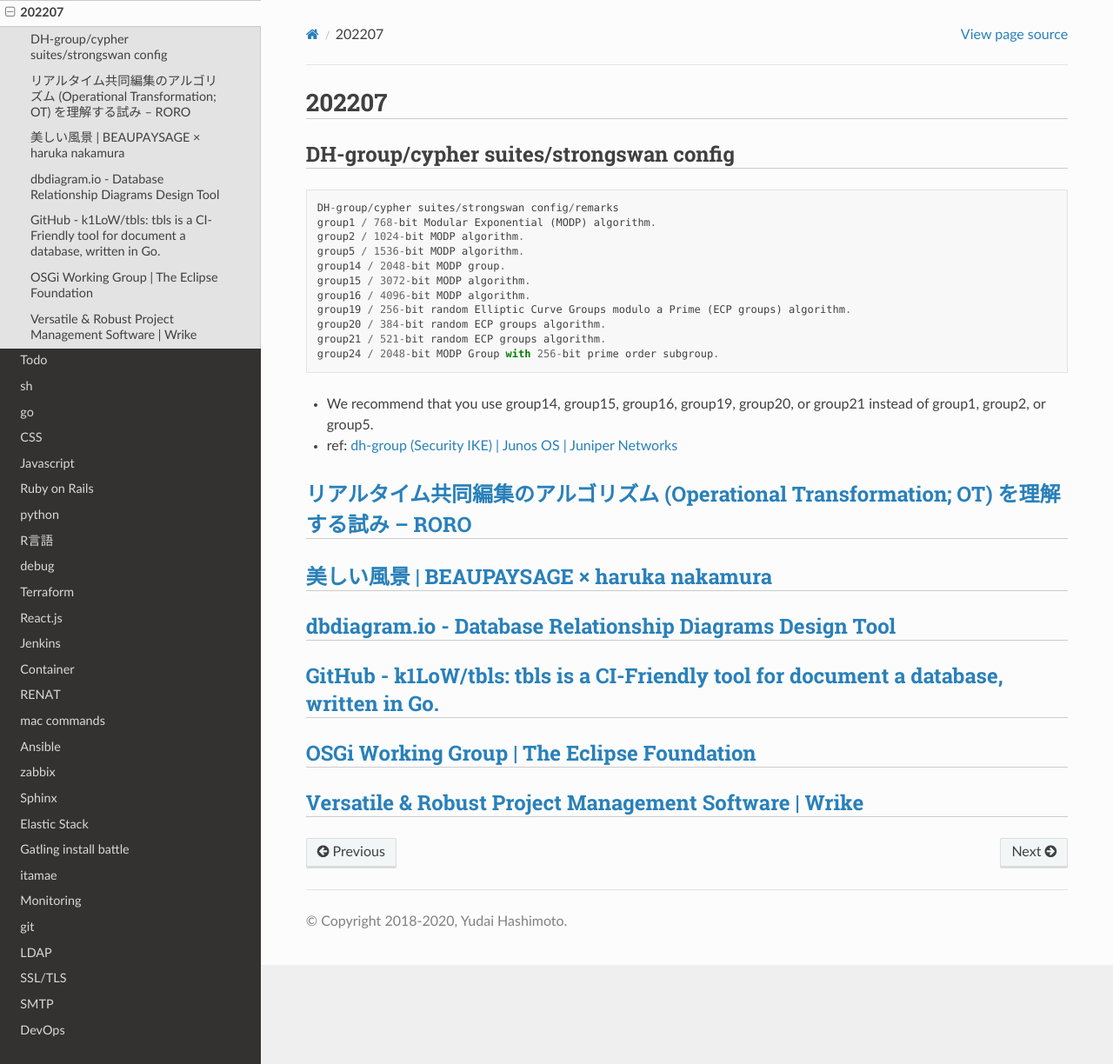
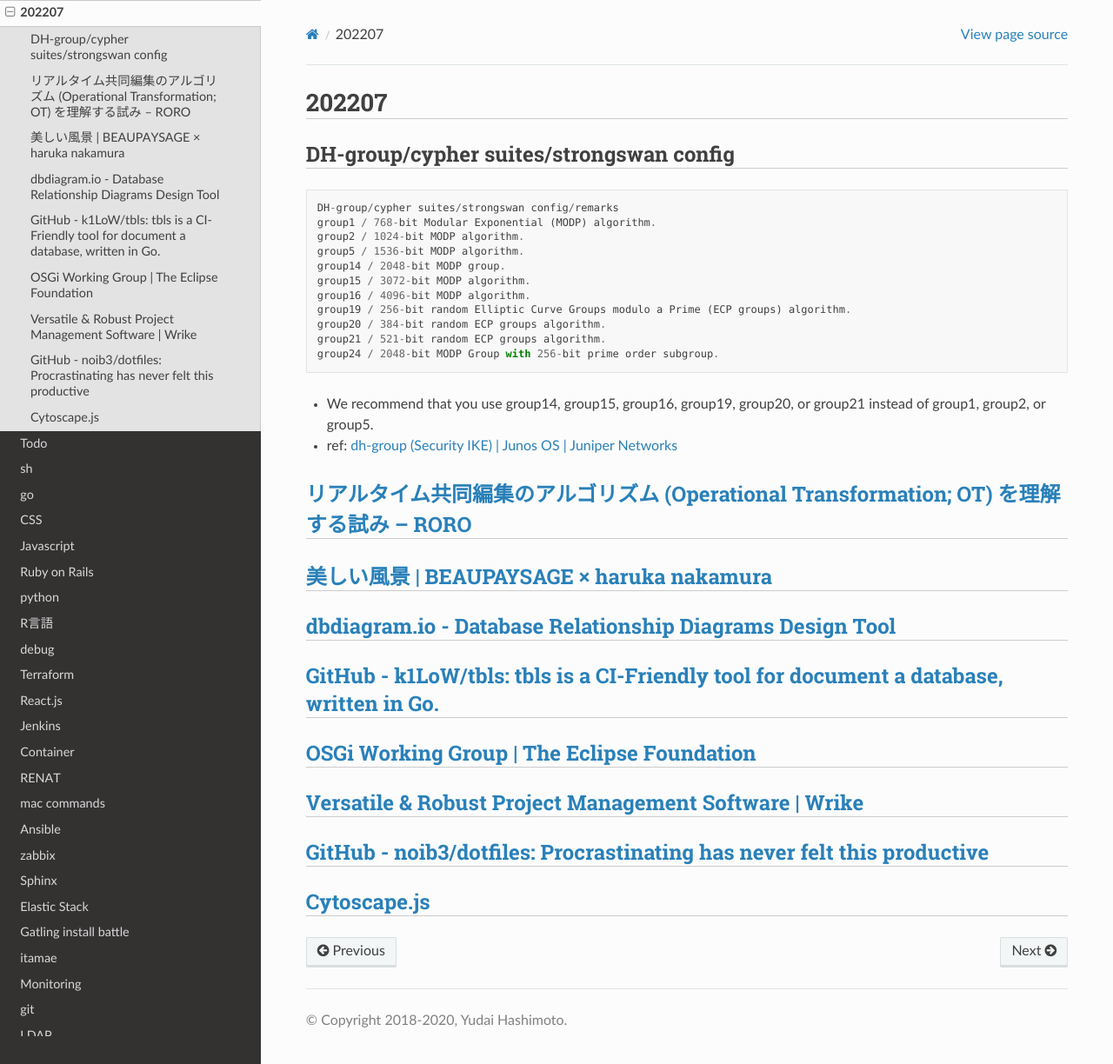
Before and after one commit to jp7fkf/JP7FKF-Warehouse, a Sphinx documentation site: the page built from source/dialy/202207.md, in a window 1280 px wide and 1224 px high. Shown: the whole window at 87% size. Built offline with Sphinx 7.4.7 and the Read the Docs theme 2.0.0, drawn with Linux system fonts in a browser that asks for light colours.

Commit message:
2022-07-30 22:29:10 JST

```diff
--- a/source/dialy/202207.md
+++ b/source/dialy/202207.md
@@ -28,3 +28,7 @@ group24 / 2048-bit MODP Group with 256-bit prime order subgroup.
 ## [OSGi Working Group | The Eclipse Foundation](https://www.osgi.org/)
 
 ## [Versatile & Robust Project Management Software | Wrike](https://www.wrike.com/)
+
+## [GitHub - noib3/dotfiles: Procrastinating has never felt this productive](https://github.com/noib3/dotfiles)
+
+## [Cytoscape.js](https://js.cytoscape.org/)
```
